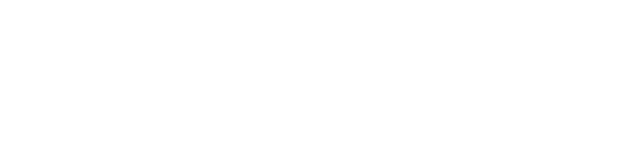
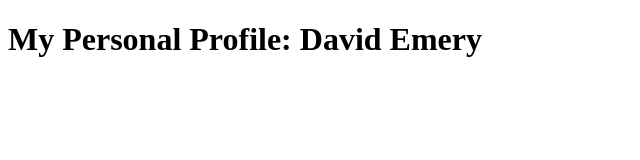
Before and after one commit to djflipaswitch/Personal-profile-assignment, a plain HTML site: page index.html in a window 1280 px wide. Shown: the whole page, without its empty margins (0-640 px from the left). Drawn offline with Linux system fonts and the light colour scheme.

Commit message:
Commit to Main

```diff
--- a/index.html
+++ b/index.html
@@ -3,9 +3,10 @@
 <head>
     <meta charset="UTF-8">
     <meta name="viewport" content="width=device-width, initial-scale=1.0">
-    <title>Document</title>
+    <title>Personal Profile Assignment</title>
 </head>
 <body>
+<h1>My Personal Profile: David Emery</h1>
 
 </body>
 </html>
```
